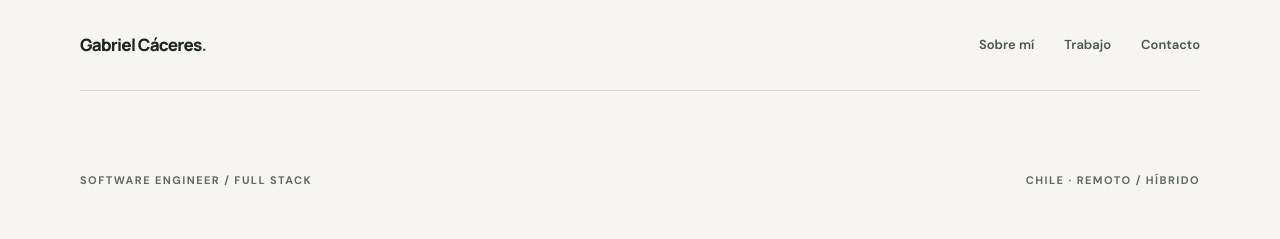
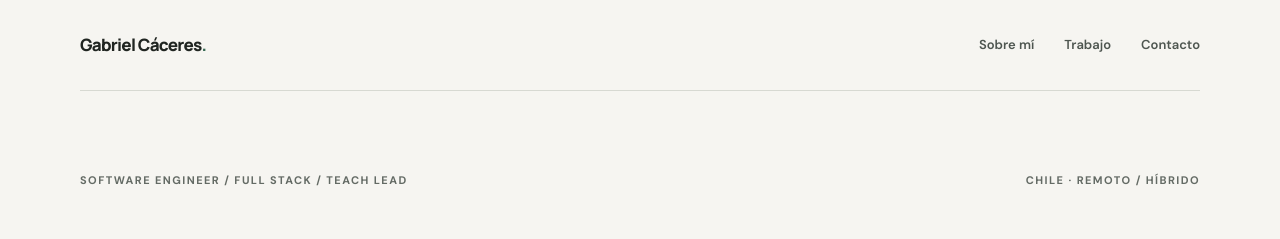
Before and after one commit to GabrielICH/GabrielICH.github.io, a plain HTML site: page index.html in a window 1280 px wide. Shown: the top 239 px of the page. Drawn offline with Linux system fonts and the light colour scheme.

Commit message:
Update intro section with new title and role

```diff
--- a/index.html
+++ b/index.html
@@ -9,7 +9,7 @@
 <body>
 <header class="site-header container"><a class="wordmark" href="#inicio">Gabriel Cáceres<span class="period">.</span></a><nav aria-label="Navegación principal"><a href="#sobre-mi">Sobre mí</a><a href="#trabajo">Trabajo</a><a href="#contacto">Contacto</a></nav></header>
 <main>
-<section class="intro container" id="inicio"><div class="intro-top"><span>SOFTWARE ENGINEER / FULL STACK</span><span>CHILE · REMOTO / HÍBRIDO</span></div><h1>Construyo software<br>que <em>resuelve problemas.</em></h1><div class="intro-bottom"><p>Soy Gabriel, ingeniero de software especializado en aplicaciones empresariales, arquitectura e integración de sistemas. Me interesa convertir necesidades complejas en productos claros, mantenibles y útiles.</p><a class="text-link" href="#trabajo">Ver trabajo seleccionado <span aria-hidden="true">↘</span></a></div></section>
+<section class="intro container" id="inicio"><div class="intro-top"><span>SOFTWARE ENGINEER / FULL STACK / TEACH LEAD</span><span>CHILE · REMOTO / HÍBRIDO</span></div><h1>Construyo software<br>que <em>resuelve problemas.</em></h1><div class="intro-bottom"><p>Soy Gabriel, ingeniero de software especializado en aplicaciones empresariales, arquitectura e integración de sistemas. Me interesa convertir necesidades complejas en productos claros, mantenibles y útiles.</p><a class="text-link" href="#trabajo">Ver trabajo seleccionado <span aria-hidden="true">↘</span></a></div></section>
 <section class="about" id="sobre-mi"><div class="container two-col"><div><p class="section-index">01 / SOBRE MÍ</p><h2>Ingeniería, criterio y ejecución.</h2></div><div><p>Más de ocho años desarrollando soluciones de software, desde el análisis de requerimientos hasta la entrega. Experiencia en backend, frontend, datos, APIs y colaboración con equipos técnicos y de negocio.</p><p>Trabajo principalmente con <strong>.NET, C#, React, Angular, TypeScript, SQL Server y Oracle</strong>. Me enfoco en diseño de software, integraciones, calidad y evolución de plataformas existentes.</p><div class="expertise"><span>Desarrollo full stack</span><span>Arquitectura de software</span><span>Integración de sistemas</span><span>Liderazgo técnico</span></div></div></div></section>
 <section class="work container" id="trabajo"><div class="section-heading"><div><p class="section-index">02 / PROYECTOS</p><h2>Trabajo seleccionado<span class="period">.</span></h2></div><p>Una selección de proyectos públicos y experiencia profesional.</p></div>
 <article class="project"><div class="project-num">01</div><div class="project-main"><p class="project-type">PROYECTO PERSONAL · FULL STACK</p><h3>Pokémon Favorites</h3><p>Aplicación con gestión de favoritos, integración con PokéAPI y comunicación en tiempo real. Frontend y backend separados, con entorno reproducible mediante Docker.</p><div class="stack">NestJS <span>/</span> React <span>/</span> TypeScript <span>/</span> PostgreSQL <span>/</span> Socket.IO</div></div><a class="project-link" href="https://github.com/GabrielICH/pokemon-favorites-fullstack" target="_blank" rel="noopener noreferrer" aria-label="Ver Pokémon Favorites en GitHub">↗</a></article>
```
